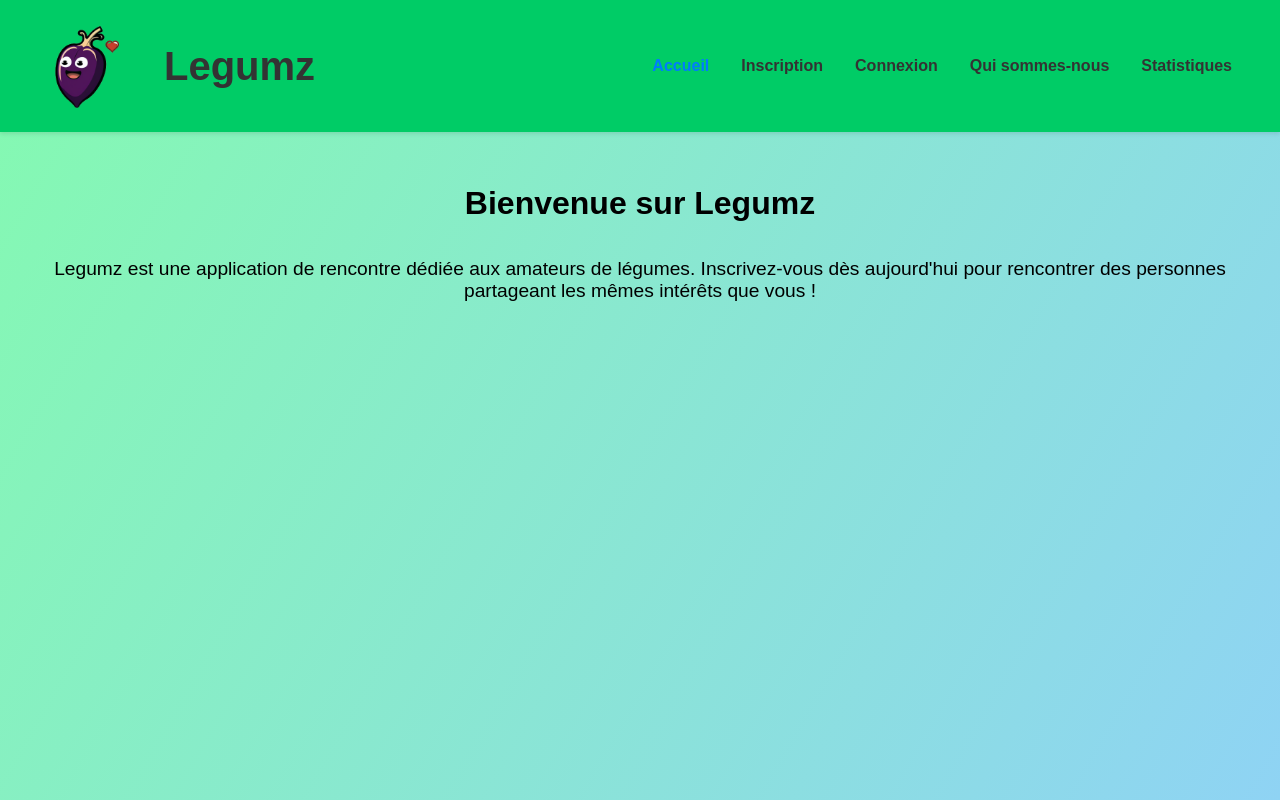
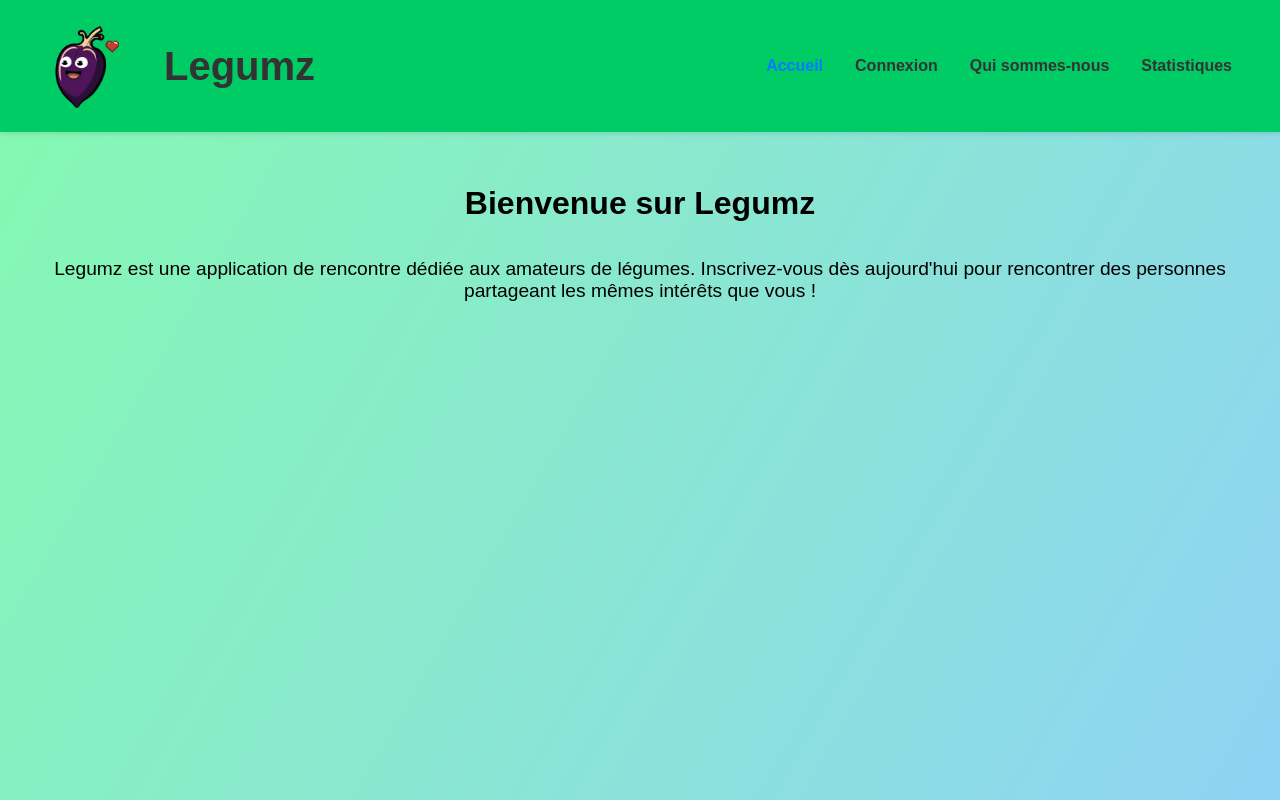
Before and after one commit to ViotHugo/Legumz, a React (Create React App) app in the folder client/: page / in a window 1280 px wide. Built offline with nearby package versions, Linux system fonts and the light colour scheme.

Commit message:
Homev2 + icon

```diff
--- a/client/public/index.html
+++ b/client/public/index.html
@@ -1,14 +1,12 @@
 <!DOCTYPE html>
 <html lang="en">
+
 <head>
   <meta charset="utf-8" />
   <link rel="icon" href="%PUBLIC_URL%/favicon.ico" />
   <meta name="viewport" content="width=device-width, initial-scale=1" />
   <meta name="theme-color" content="#000000" />
-    <meta
-      name="description"
-      content="Web site created using create-react-app"
-    />
+  <meta name="description" content="Web site created using create-react-app" />
   <link rel="apple-touch-icon" href="%PUBLIC_URL%/logo192.png" />
   <!--
       manifest.json provides metadata used when your web app is installed on a
@@ -24,8 +22,9 @@
       work correctly both with client-side routing and a non-root public URL.
       Learn how to configure a non-root public URL by running `npm run build`.
     -->
-    <title>React App</title>
+  <title>Legumz</title>
 </head>
+
 <body>
   <noscript>You need to enable JavaScript to run this app.</noscript>
   <div id="root"></div>
@@ -40,4 +39,5 @@
       To create a production bundle, use `npm run build` or `yarn build`.
     -->
 </body>
+
 </html>
--- a/client/src/App.js
+++ b/client/src/App.js
@@ -23,7 +23,8 @@ function App() {
           <Route path="/connexion" element={<RegistrationForm />} />
           <Route path="/quisommesnous" element={<About />} />
           <Route path="/statistiques" element={<Statistics />} />
-          <Route path="/gender-selection" element={<GenderSelection />} /> {/* Ajoutez cette ligne */}
+          <Route path="/gender-selection" element={<GenderSelection />} />{" "}
+          {/* Ajoutez cette ligne */}
           <Route path="/signup" element={<SignUpForm />} />
         </Routes>
       </div>
--- a/client/src/components/Header/Header.js
+++ b/client/src/components/Header/Header.js
@@ -17,11 +17,11 @@ function Header() {
               Accueil
             </NavLink>
           </li>
-          <li>
+          {/* <li>
             <NavLink to="/inscription" activeClassName="active">
               Inscription
             </NavLink>
-          </li>
+          </li> */}
           <li>
             <NavLink to="/connexion" activeClassName="active">
               Connexion
```
Also changed, not shown: client/package.json (+6 -7 lines), client/src/components/pages/Home/Home.js (line endings or trailing spaces), 2 other files (tests, documents, lock files or other folders). Lines whose indentation alone changed are shown as unchanged.
